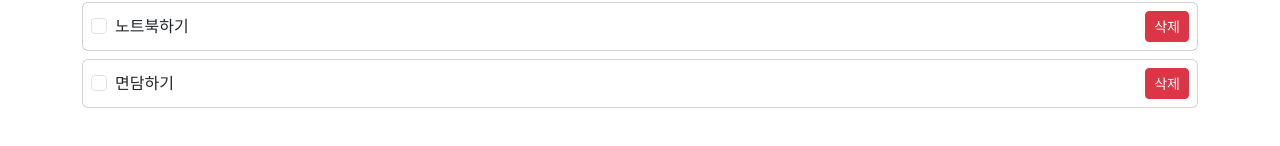
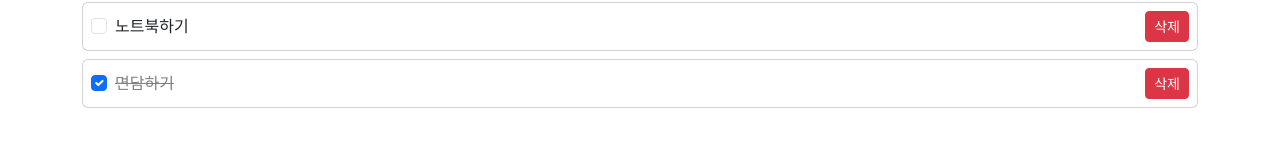
Before and after one commit to 2Heeae/vue3-project, a Vue app: page / in a window 1280 px wide. Shown: the part 336-482 px from the top of the page. Built offline with nearby package versions, Linux system fonts and the light colour scheme; data requests are answered from the project's data file.

Commit message:
[To-Do] 완료여부 DB에 업데이트
axios.patch 사용해서 완료여부를 DB에 업데이트하기

```diff
--- a/db.json
+++ b/db.json
@@ -18,7 +18,7 @@
     {
       "id": "547a",
       "subject": "면담하기",
-      "completed": false
+      "completed": true
     }
   ]
 }
--- a/src/App.vue
+++ b/src/App.vue
@@ -68,8 +68,19 @@
       }
     };
 
-    const toggleTodo = (index) => {
-      todos.value[index].completed = !todos.value[index].completed;
+    const toggleTodo = async (index) => {
+      error.value = '';
+      const id = todos.value[index].id;
+      try{
+        await axios.patch('http://localhost:3000/todos/' + id, {
+          completed: !todos.value[index].completed
+        });
+
+        todos.value[index].completed = !todos.value[index].completed;
+      } catch(err) {
+        console.log(err);
+        error.value = 'DB 연결 에러가 발생하였습니다.';
+      }
     };
 
     const deleteTodo = async (index) => {
--- a/src/components/TodoList.vue
+++ b/src/components/TodoList.vue
@@ -9,7 +9,7 @@
             <input
             class="form-check-input"
             type="checkbox"
-            :value="todo.completed"
+            :checked="todo.completed"
             @change="toggleTodo(index)"
           >
           <label
```
